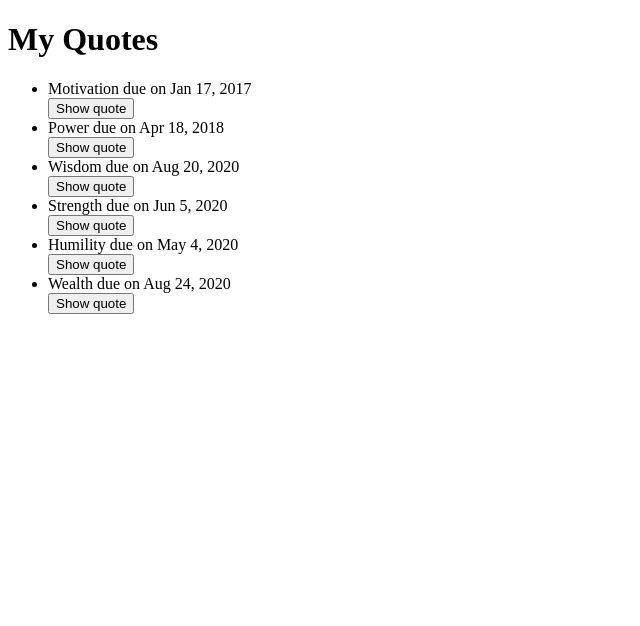
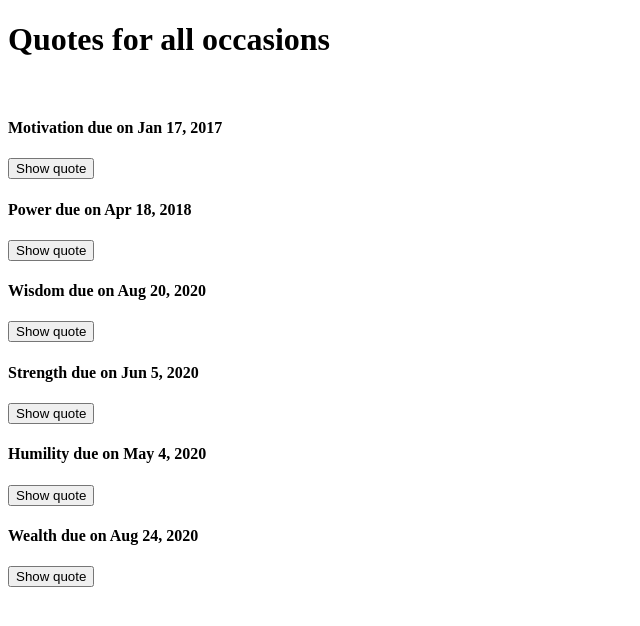
Before and after one commit to AbugaAroni/AngularIP1, an Angular app: page / in a window 1280 px wide. Shown: the top 626 px of the page, without its empty margins (0-640 px from the left). Built offline with nearby package versions, Linux system fonts and the light colour scheme.

Commit message:
add some styling to the quotes.component html

```diff
--- a/src/app/quotes/quotes.component.html
+++ b/src/app/quotes/quotes.component.html
@@ -1,10 +1,20 @@
-<div>
-  <h1>My Quotes</h1>
-  <ul>
-      <div *ngFor='let quote of quotes; let i=index'>
-      <li>{{quote.name}} due on {{quote.completeDate|date}}</li>
-        <button (click)='toggleDetails(i)'>Show quote</button>
-        <app-quotes-details *ngIf='quote.showDescription' [quotes]='quote' (isDelete) = 'deleteQuote($event,i)'></app-quotes-details>
+
+<div class="container">
+  <h1>Quotes for all occasions</h1>
+  <br>
+
+  <div class="row">
+    <div class="col-md-6">
+        <div *ngFor='let quote of quotes; let i=index'>
+        <div>
+          <h4 id={{i}}>{{quote.name}} due on {{quote.completeDate|date}}</h4>
+          <button (click)='toggleDetails(i)' class=" btn-primary">Show quote</button>
+        </div>
+
+        <div *ngIf='quote.showDescription'>
+        <app-quotes-details [quotes]='quote' (isDelete) = 'deleteQuote($event,i)'></app-quotes-details>
+        </div>
       </div>
-  </ul>
+    </div>
+  </div>
 </div>
```
